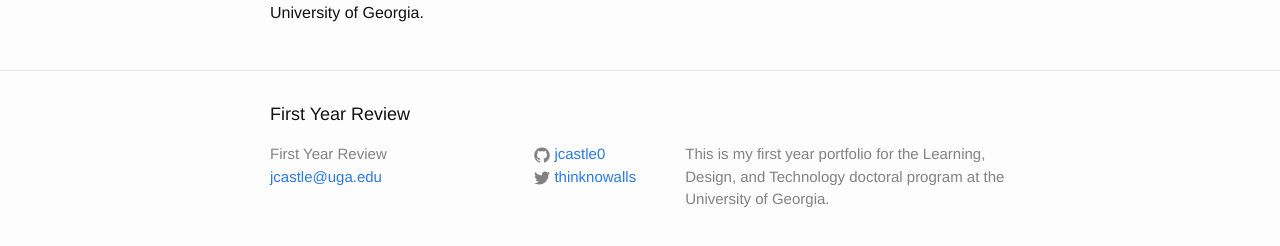
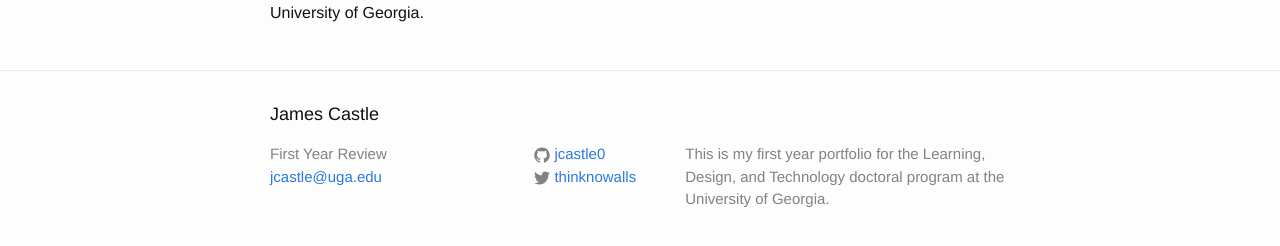
Before and after one commit to jcastle0/ldtportfolio, a Jekyll site: the page built from index.html, in a window 1280 px wide. Shown: the part 296-542 px from the top of the page. Built offline with Jekyll 4.4.1, drawn with Linux system fonts in a browser that asks for light colours.

Commit message:
Footer Updated Again

```diff
--- a/_includes/footer.html
+++ b/_includes/footer.html
@@ -2,7 +2,7 @@
 
   <div class="wrapper">
 
-    <h2 class="footer-heading">{{ site.title }}</h2>
+    <h2 class="footer-heading">James Castle</h2>
 
     <div class="footer-col-wrapper">
       <div class="footer-col  footer-col-1">
```
